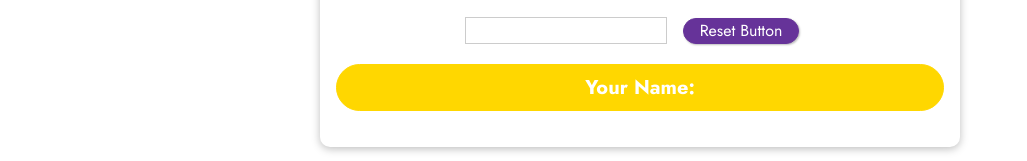
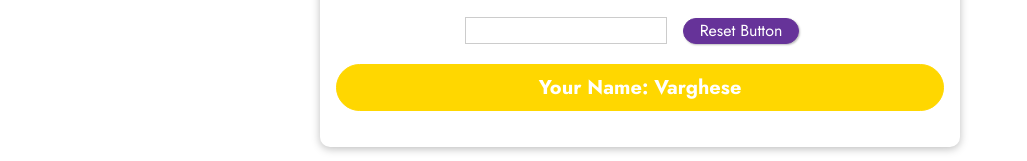
Before and after one commit to estrelabrilante/Chapter27, a plain HTML site: page index.html in a window 1280 px wide. Shown: the part 462-623 px from the top of the page, without its empty margins (0-1027 px from the left). Drawn offline with nearby package versions, Linux system fonts and the light colour scheme.

Commit message:
screenshot2

```diff
--- a/index.html
+++ b/index.html
@@ -27,7 +27,8 @@
       <!-- <input type="text" v-bind:value="name" v-on:input="setName($event)" /> -->
       <input type="text" v-model="name" />
       <button v-on:click="resetInput">Reset Button</button>
-      <p>Your Name: {{ outputFullName() }}</p>
+      <!-- <p>Your Name: {{ outputFullName() }}</p> -->
+      <p>Your Name: {{name + ' ' + 'Varghese'}}</p>
     </section>
   </body>
 </html>
```
Also changed, not shown: 2.PNG (added).
